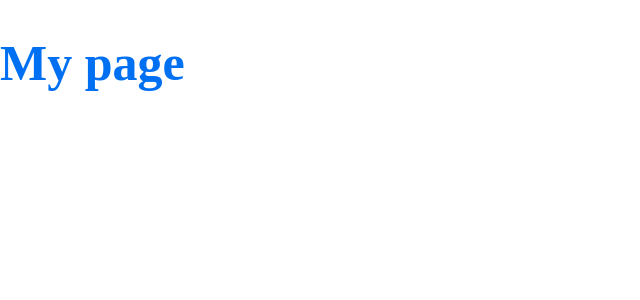
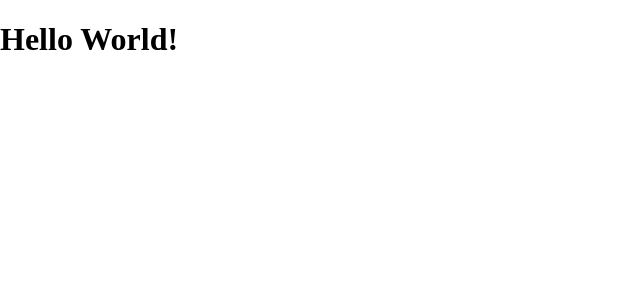
Before and after one commit to luckrafael/imersao-react-next, a Next.js app: page / in a window 1280 px wide. Shown: the top 300 px of the page, without its empty margins (0-640 px from the left). Built offline with nearby package versions, Linux system fonts and the light colour scheme.

Commit message:
first commit

```diff
--- a/pages/index.js
+++ b/pages/index.js
@@ -1,9 +1,13 @@
 import styled from 'styled-components'
 
-const Title = styled.h1`
-  font-size: 50px;
-  color: ${({ theme }) => theme.colors.primary};
-`
+// const Title = styled.h1`
+//   font-size: 50px;
+//   color: ${({ theme }) => theme.colors.primary};
+// `
+
+function Title(props) {
+  return <h1>Hello World!</h1>
+}
 
 export default function Home() {
   return <Title>My page</Title>
```
